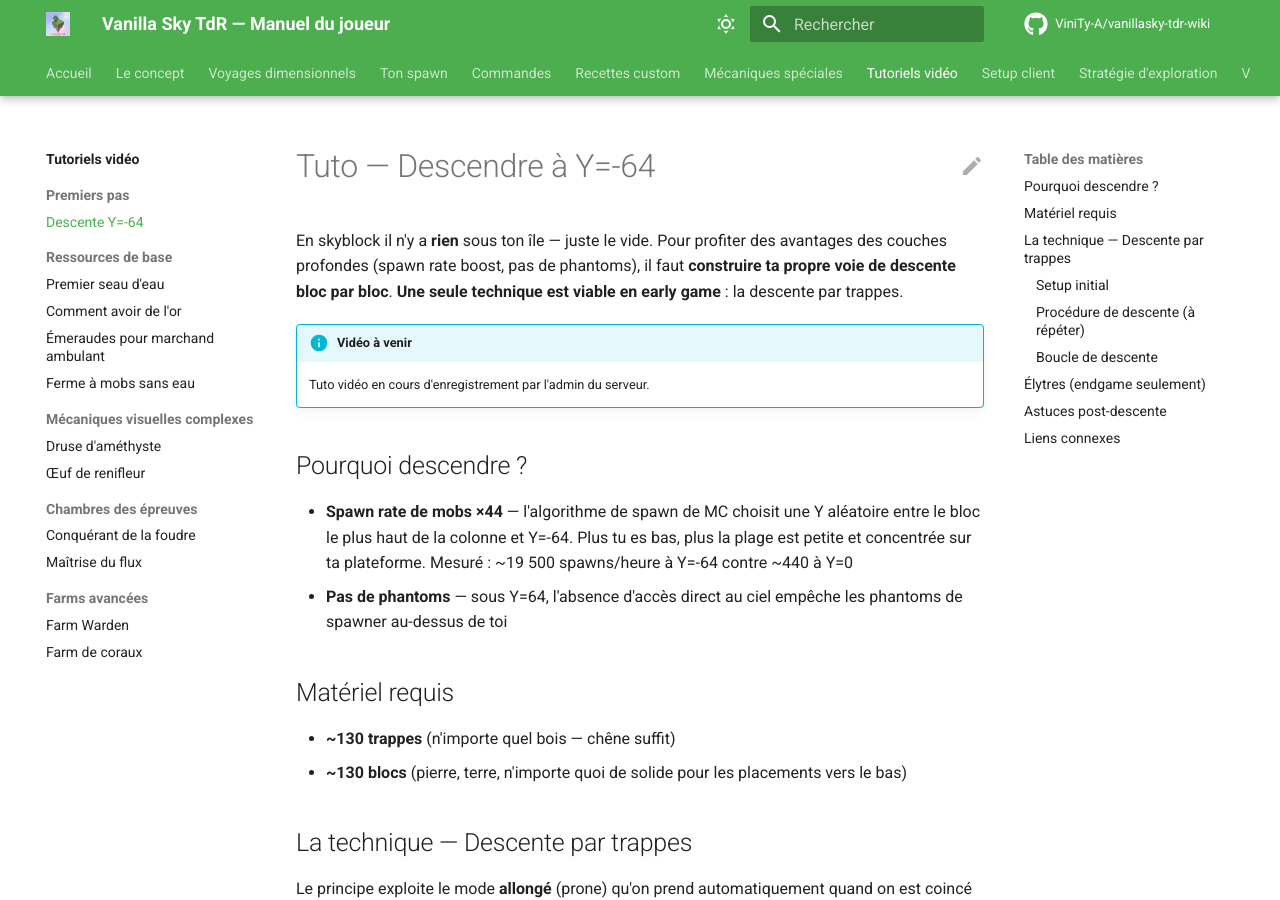
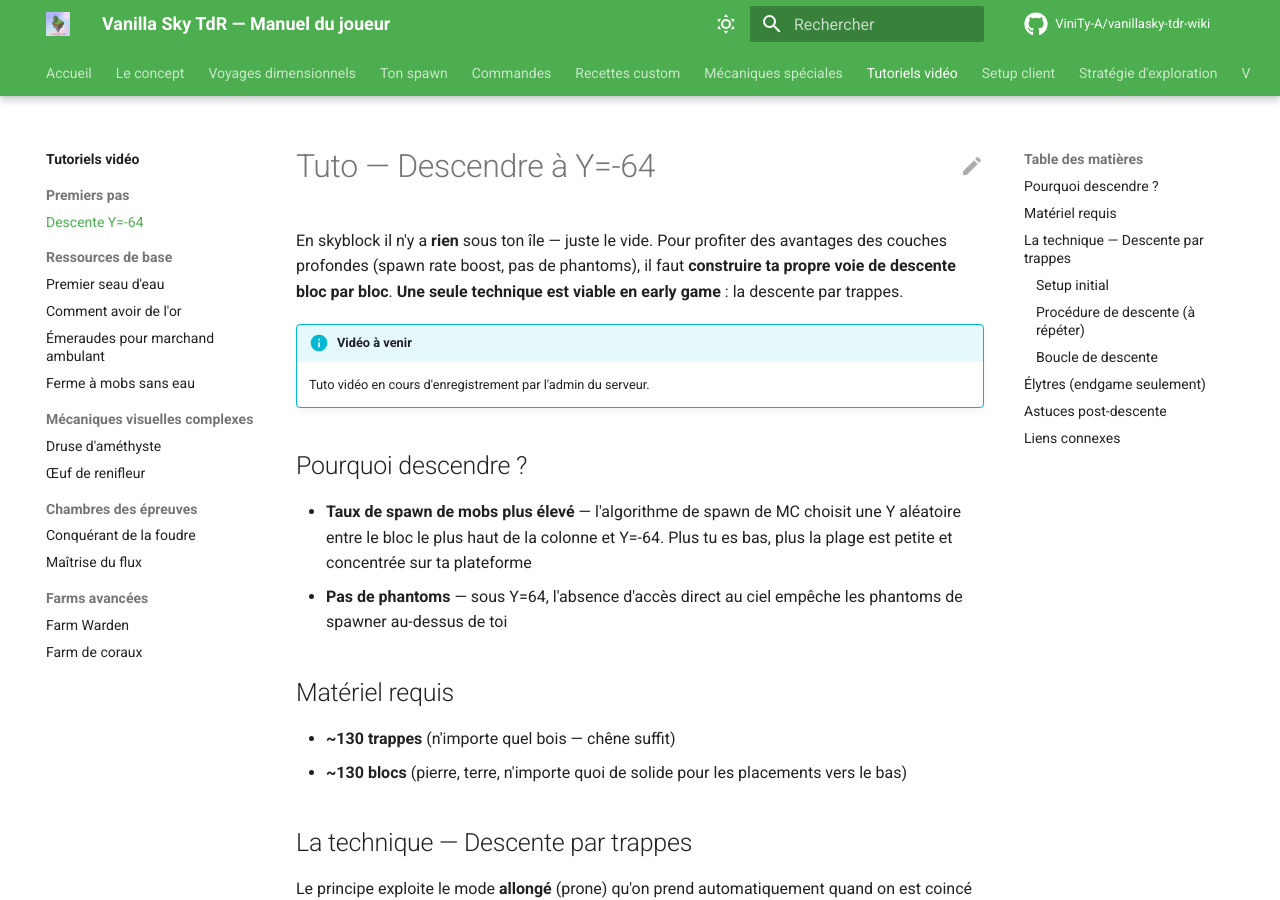
Before and after one commit to ViniTy-A/vanillasky-tdr-wiki, an MkDocs documentation site: the page built from docs/tutoriels/descente-y-64.md, in a window 1280 px wide and 900 px high. Built offline with MkDocs 1.6.1 and Material for MkDocs 9.7.7, drawn with Linux system fonts in a browser that asks for light colours; comment, search, counter and statistics services are not loaded.

Commit message:
fix: 'spawn rate plus élevé' sans donnée chiffrée

```diff
--- a/docs/tutoriels/descente-y-64.md
+++ b/docs/tutoriels/descente-y-64.md
@@ -15,7 +15,7 @@ En skyblock il n'y a **rien** sous ton île — juste le vide. Pour profiter des
 
 ## Pourquoi descendre ?
 
-- **Spawn rate de mobs ×44** — l'algorithme de spawn de MC choisit une Y aléatoire entre le bloc le plus haut de la colonne et Y=-64. Plus tu es bas, plus la plage est petite et concentrée sur ta plateforme. Mesuré : ~19 500 spawns/heure à Y=-64 contre ~440 à Y=0
+- **Taux de spawn de mobs plus élevé** — l'algorithme de spawn de MC choisit une Y aléatoire entre le bloc le plus haut de la colonne et Y=-64. Plus tu es bas, plus la plage est petite et concentrée sur ta plateforme
 - **Pas de phantoms** — sous Y=64, l'absence d'accès direct au ciel empêche les phantoms de spawner au-dessus de toi
 
 ## Matériel requis
```
